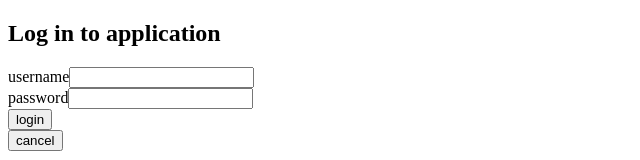
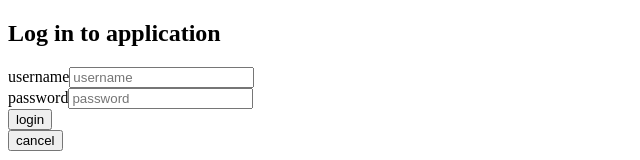
Before and after one commit to The-Memin/bloglist-frontend, a React (Vite) app: page / in a window 1280 px wide. Both pictures are taken after a click on the button "login". Shown: the top 160 px of the page, without its empty margins (0-640 px from the left). Built offline with nearby package versions, Linux system fonts and the light colour scheme.

Commit message:
changes for testing e2e

```diff
--- a/package.json
+++ b/package.json
@@ -24,6 +24,7 @@
     "@types/react": "^18.2.15",
     "@types/react-dom": "^18.2.7",
     "@vitejs/plugin-react": "^4.0.3",
+    "@vitest/ui": "^3.2.4",
     "eslint": "^9.33.0",
     "eslint-plugin-react": "^7.37.5",
     "eslint-plugin-react-hooks": "^5.2.0",
--- a/src/components/Blog.jsx
+++ b/src/components/Blog.jsx
@@ -16,7 +16,7 @@ const Blog = ({ blog, updateLikes, deleteBlog, user }) => {
     }
 
     return (
-        <div style={blogStyle}>
+        <div className='blog' style={blogStyle}>
             <div className='blogTitle'> Title: {blog.title} <button onClick={toggleVisibility}>{textVisibilityButton}</button></div>
             <div className="details" style={showWithVisible}>
                 <div> URL: {blog.url} </div>
--- a/src/components/CreateBlogForm.jsx
+++ b/src/components/CreateBlogForm.jsx
@@ -27,7 +27,7 @@ const CreateBlogForm = ({ addBlog }) => {
     }
     return(
         <div>
-            <h3>create new</h3>
+            <h3>create new blog</h3>
             <form onSubmit={onCreateNewBlog}>
                 <div>
                     <label htmlFor="title">title:</label>
--- a/src/components/LoginForm.jsx
+++ b/src/components/LoginForm.jsx
@@ -20,6 +20,8 @@ const LoginForm = ({ onLogin }) => {
                 <div>
                     <label htmlFor="username">username</label>
                     <input
+                        data-testid="username-input"
+                        placeholder='username'
                         type="text"
                         name="username"
                         value={username}
@@ -29,6 +31,8 @@ const LoginForm = ({ onLogin }) => {
                 <div>
                     <label htmlFor="password">password</label>
                     <input
+                        data-testid="password-input"
+                        placeholder='password'
                         type="password"
                         name="password"
                         value={password}
--- a/src/index.css
+++ b/src/index.css
@@ -1,5 +1,5 @@
 :root{
-    --error-color: #dc3545;
+    --error-color: #ff0000;
     --success-color: #198754;
     --warning-color: #ffc107;
     --bg-notification: rgb(224, 224, 224);
```
Also changed, not shown: 1 other file (tests, documents, lock files or other folders).
